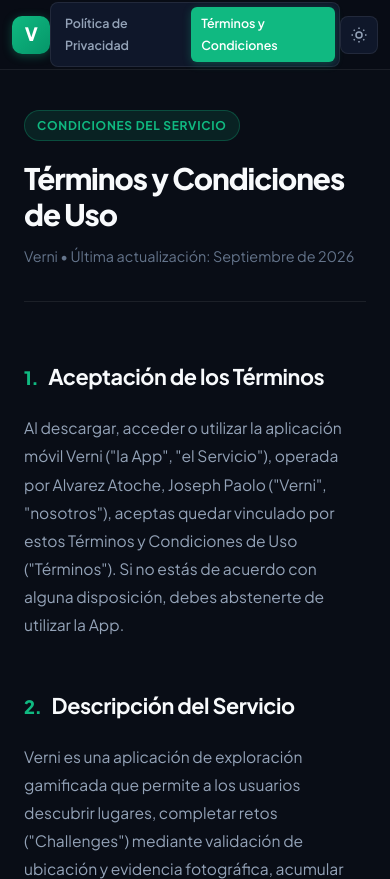
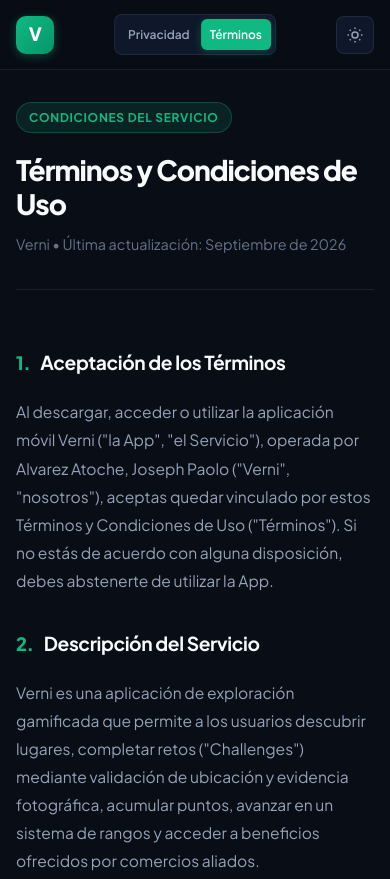
Before and after one commit to FifanofaufioDevx/verni-legal, a plain HTML site: page terms.html in a window 390 px wide. Shown: the top 879 px of the page. Drawn offline with Linux system fonts and the light colour scheme.

Commit message:
fix: hacer portal legal 100% responsivo para móviles

```diff
--- a/style.css
+++ b/style.css
@@ -65,6 +65,9 @@
 html {
   scroll-behavior: smooth;
   scroll-padding-top: calc(var(--header-height) + 24px);
+  width: 100%;
+  max-width: 100vw;
+  overflow-x: hidden;
 }
 
 body {
@@ -74,6 +77,9 @@ body {
   line-height: 1.75;
   -webkit-font-smoothing: antialiased;
   -moz-osx-font-smoothing: grayscale;
+  width: 100%;
+  max-width: 100vw;
+  overflow-x: hidden;
 }
 
 /* Header & Navbar */
@@ -178,6 +184,10 @@ body {
   background-color: var(--accent-emerald);
   color: #ffffff;
   box-shadow: 0 2px 8px rgba(16, 185, 129, 0.3);
+}
+
+.nav-tab-short {
+  display: none;
 }
 
 .nav-actions {
@@ -688,29 +698,62 @@ body {
     display: none;
   }
   .main-content {
-    padding: 2.5rem 1.5rem;
+    padding: 2.5rem 2rem 4rem;
+    max-width: 100%;
   }
 }
 
-@media (max-width: 640px) {
+@media (max-width: 768px) {
   .navbar {
-    padding: 0 0.75rem;
+    padding: 0 1rem;
   }
   .brand-name, .brand-divider, .brand-section {
     display: none;
   }
   .nav-tabs {
-    position: static;
-    transform: none;
+    position: absolute;
+    left: 50%;
+    transform: translateX(-50%);
+    gap: 2px;
+  }
+  .nav-tab {
+    padding: 5px 9px;
+    font-size: 0.75rem;
+    white-space: nowrap;
+  }
+  .main-content {
+    padding: 2rem 1rem 3rem;
+    width: 100%;
+    box-sizing: border-box;
   }
   .doc-title {
+    font-size: 1.75rem;
+  }
+  .portal-hero-title {
     font-size: 1.85rem;
   }
-  .portal-hero-title {
-    font-size: 2rem;
+  .portal-grid-container {
+    grid-template-columns: 1fr;
+    gap: 1.25rem;
+    padding: 0 1rem;
+    margin: 2rem auto;
   }
-  .nav-tab {
-    padding: 6px 10px;
-    font-size: 0.78rem;
+  .portal-card-item {
+    padding: 1.75rem 1.25rem;
+  }
+  .legal-section {
+    margin-bottom: 2rem;
+  }
+  .legal-section h2 {
+    font-size: 1.2rem;
   }
 }
+
+@media (max-width: 480px) {
+  .nav-tab-full {
+    display: none;
+  }
+  .nav-tab-short {
+    display: inline;
+  }
+}
--- a/terms.html
+++ b/terms.html
@@ -18,8 +18,14 @@
       <span class="brand-section">Términos</span>
     </a>
     <nav class="nav-tabs">
-      <a href="privacy.html" class="nav-tab">Política de Privacidad</a>
-      <a href="terms.html" class="nav-tab active">Términos y Condiciones</a>
+      <a href="privacy.html" class="nav-tab">
+        <span class="nav-tab-full">Política de Privacidad</span>
+        <span class="nav-tab-short">Privacidad</span>
+      </a>
+      <a href="terms.html" class="nav-tab active">
+        <span class="nav-tab-full">Términos y Condiciones</span>
+        <span class="nav-tab-short">Términos</span>
+      </a>
     </nav>
     <div class="nav-actions">
       <button class="theme-toggle-btn" id="theme-toggle" aria-label="Cambiar tema">
```
Also changed, not shown: index.html (+8 -2 lines), privacy.html (+8 -2 lines).
